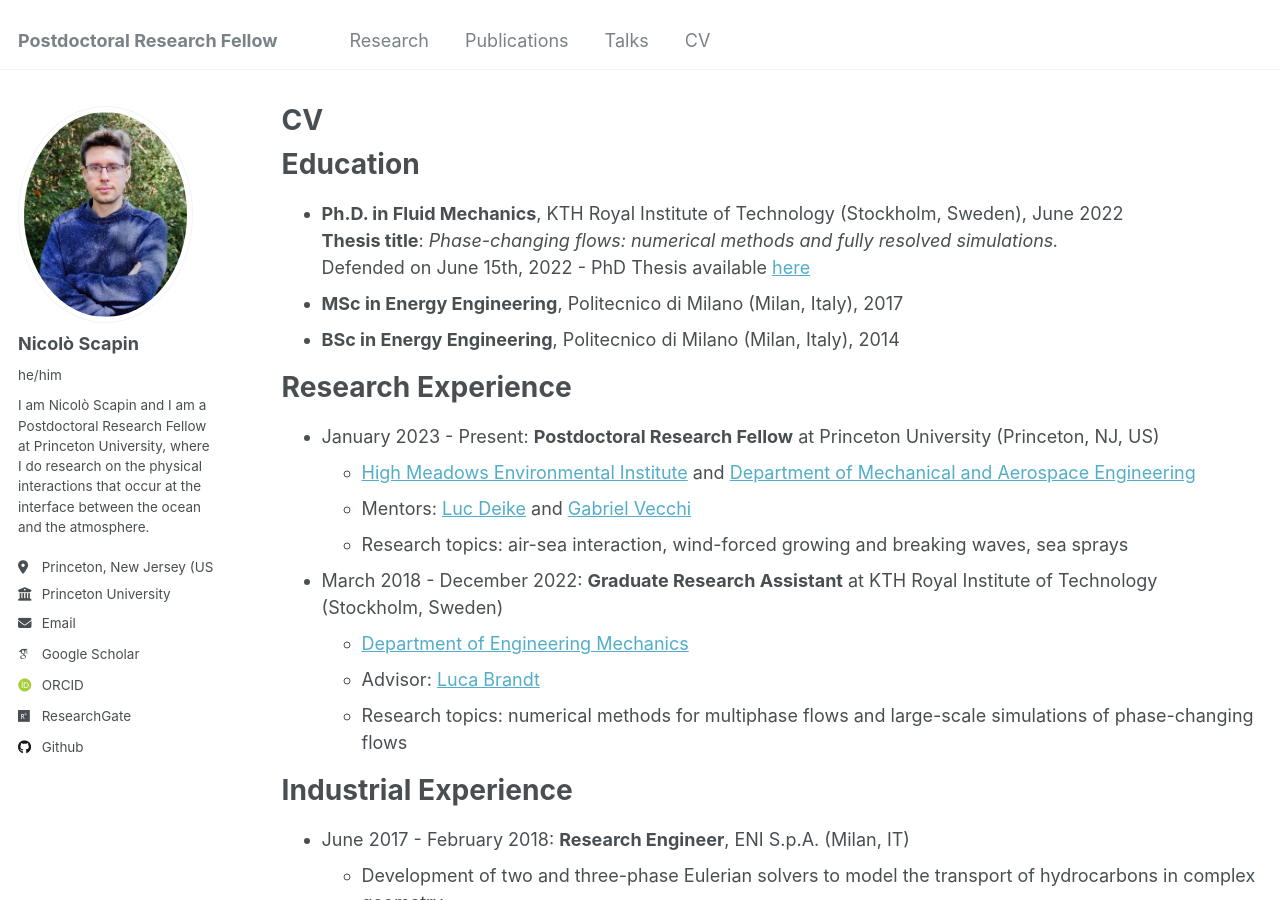
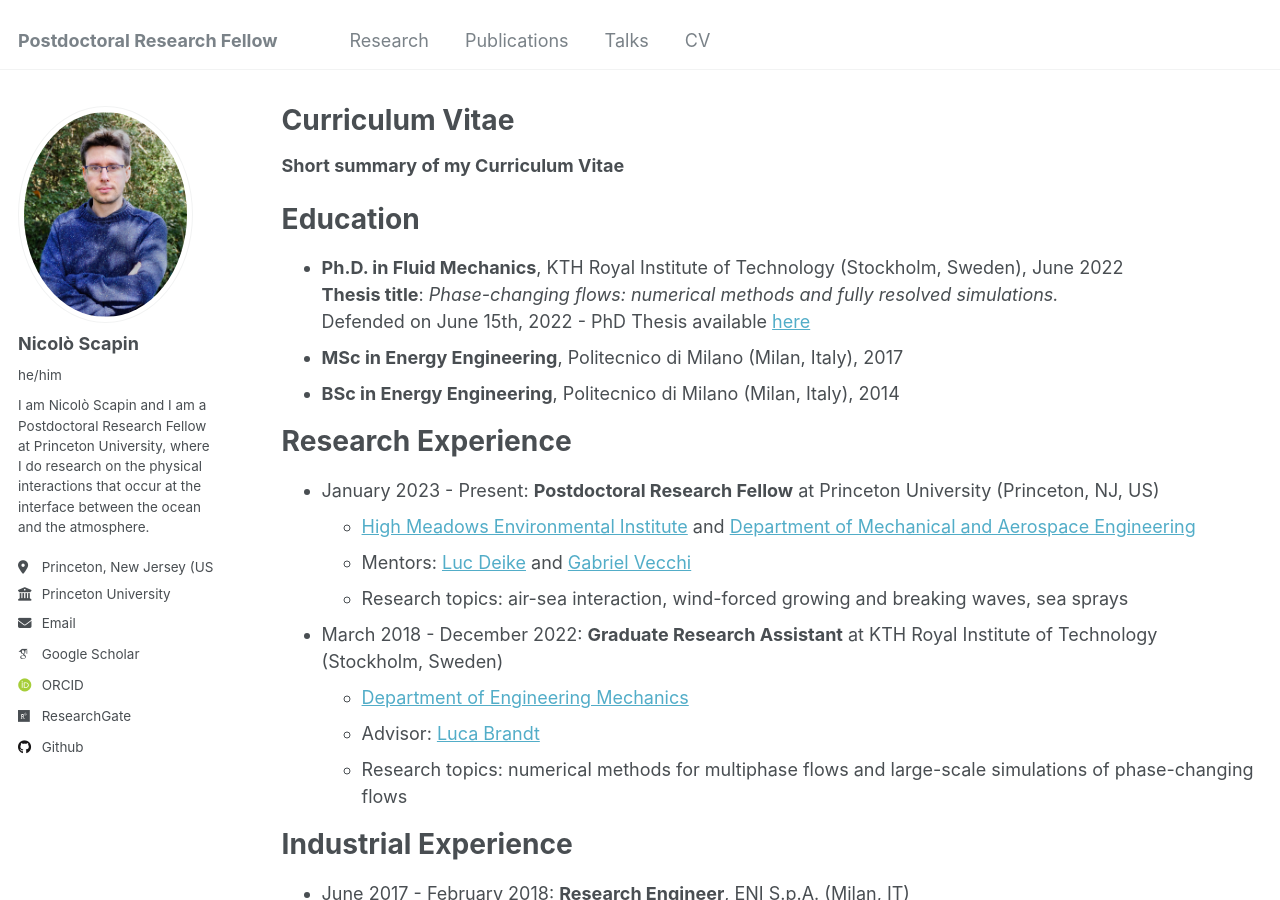
Before and after one commit to nscapin/nscapin.github.io, a Jekyll site: the page built from _pages/cv.md, in a window 1280 px wide and 900 px high. Built offline with Jekyll 4.4.1, drawn with Linux system fonts in a browser that asks for light colours; some web fonts are replaced.

Commit message:
Update cv.md

```diff
--- a/_pages/cv.md
+++ b/_pages/cv.md
@@ -1,6 +1,6 @@
 ---
 layout: archive
-title: "CV"
+title: "Curriculum Vitae"
 permalink: /cv/
 author_profile: true
 redirect_from:
@@ -8,6 +8,8 @@ redirect_from:
 ---
 
 {% include base_path %}
+
+**Short summary of my Curriculum Vitae**
 
 Education
 ======
```
